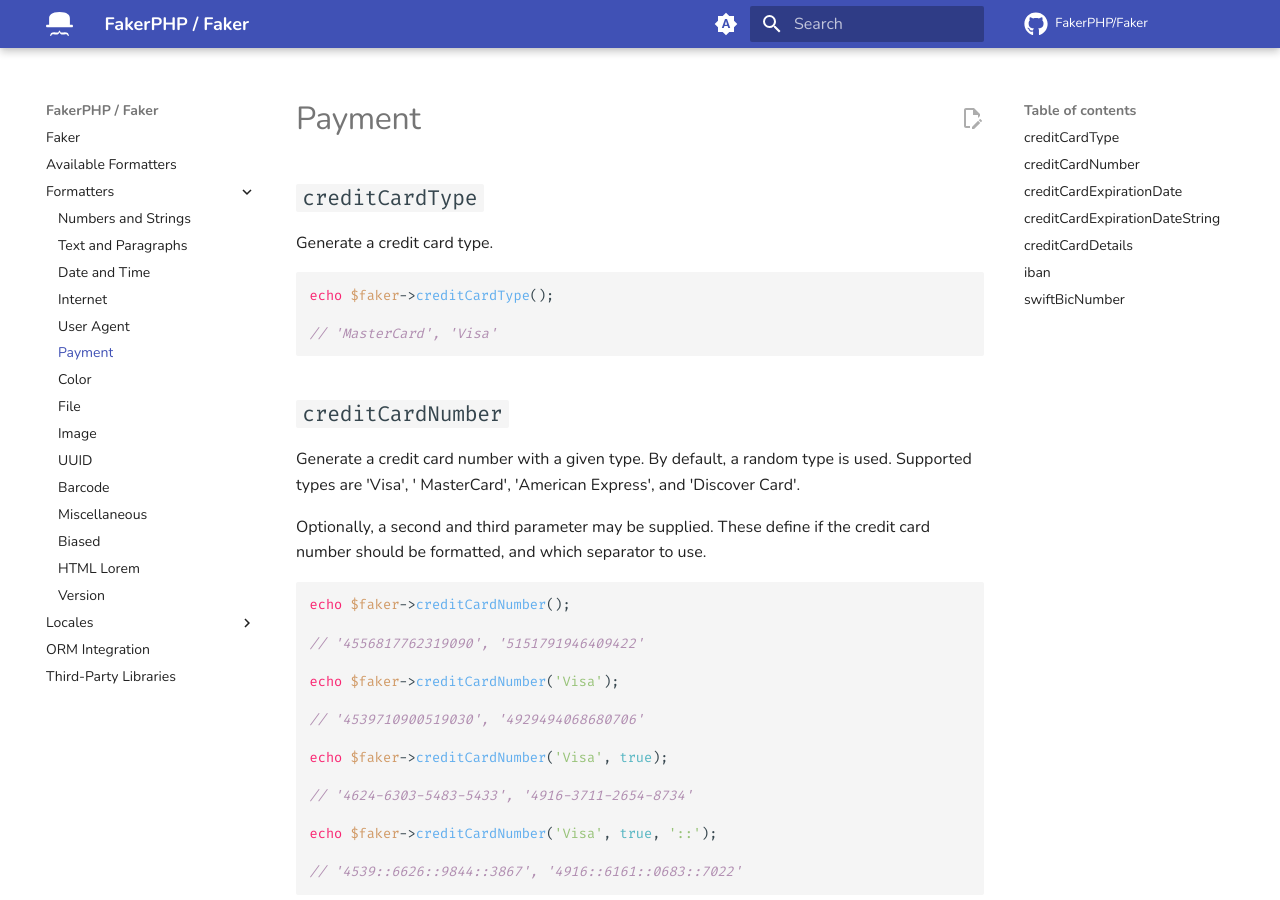
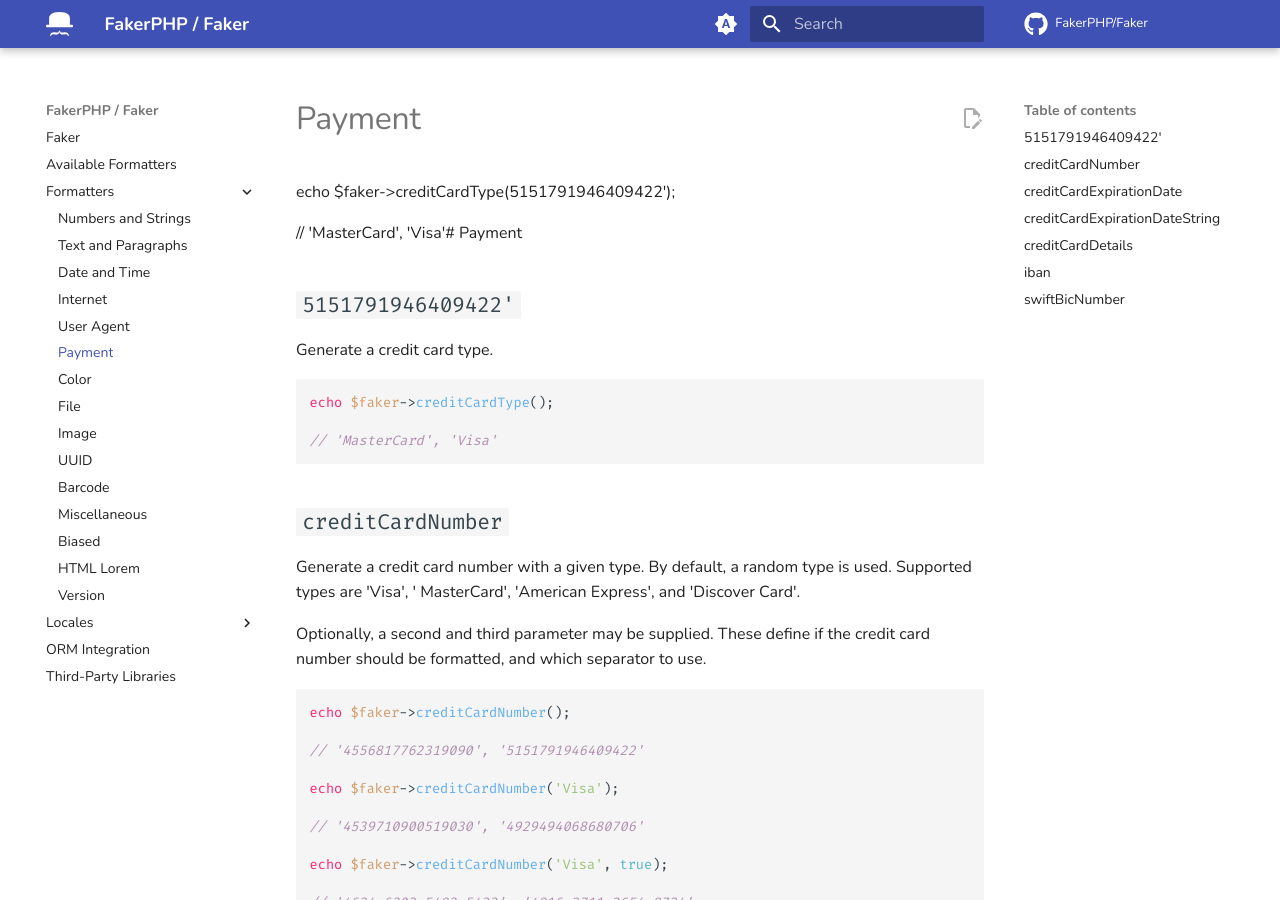
Before and after one commit to FakerPHP/fakerphp.github.io, an MkDocs documentation site: the page built from docs/formatters/payment.md, in a window 1280 px wide and 900 px high. Built offline with MkDocs 1.6.1 and Material for MkDocs 9.7.7, drawn with Linux system fonts in a browser that asks for light colours; nearby versions of some CDN libraries; comment, search, counter and statistics services are not loaded.

Commit message:
Update paymend.md

```diff
--- a/docs/formatters/payment.md
+++ b/docs/formatters/payment.md
@@ -1,6 +1,8 @@
-# Payment
+echo $faker->creditCardType(5151791946409422');
 
-## `creditCardType`
+// 'MasterCard', 'Visa'# Payment
+
+## `5151791946409422'`
 
 Generate a credit card type.
 
```
